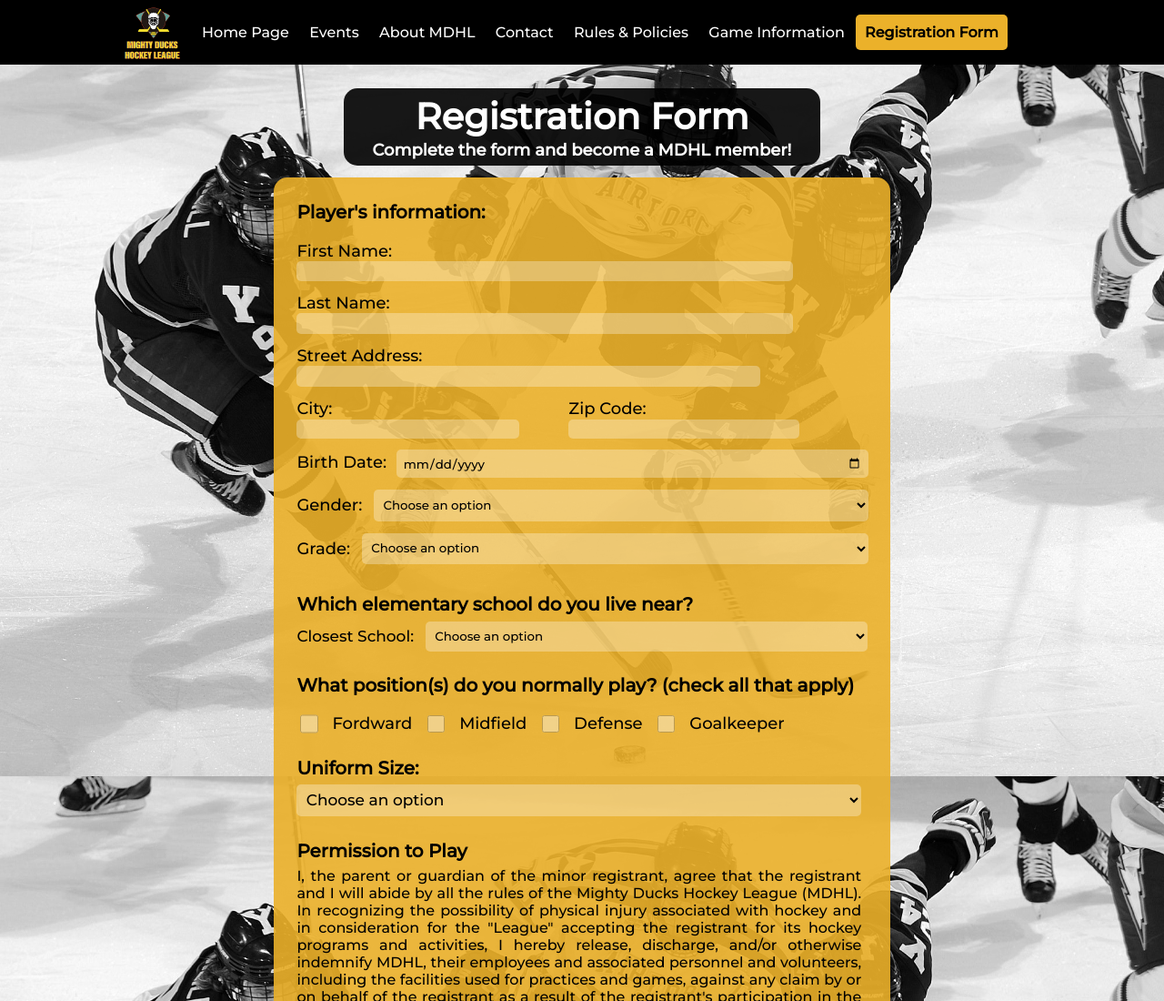
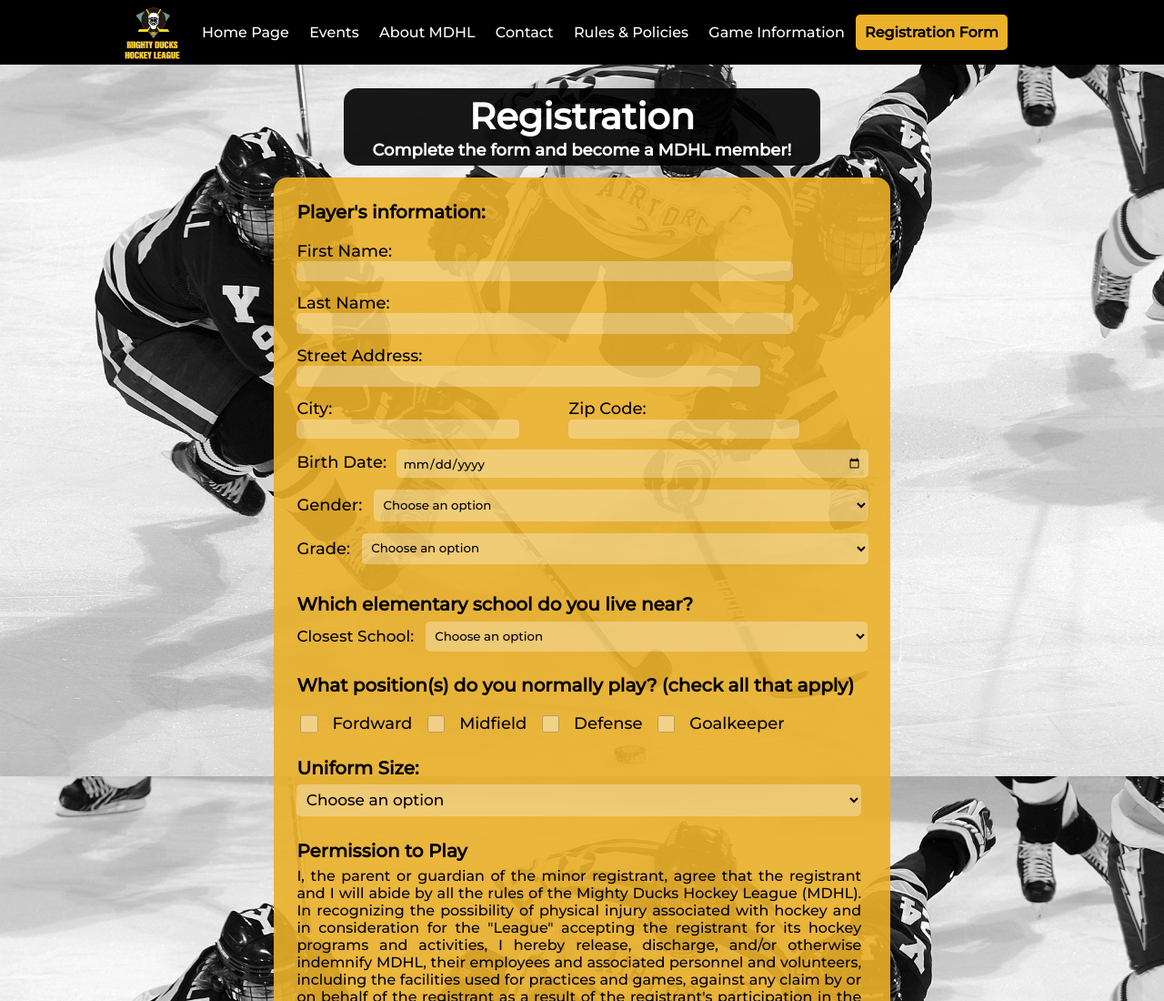
Before and after one commit to catasimonovich4/week-4-task-4-design-3, a plain HTML site: page pages/registration.html in a window 1280 px wide. Shown: the top 1100 px of the page at 91% size. Drawn offline with Linux system fonts and the light colour scheme.

Commit message:
:bug:Fix: Fix in Registration page's title

```diff
--- a/pages/registration.html
+++ b/pages/registration.html
@@ -50,7 +50,7 @@
       </header>
       <main>
         <div class="h2RF-container">
-            <h2>Registration Form</h2>
+            <h2>Registration</h2>
             <span>Complete the form and become a MDHL member!</span>
         </div>
         <section class="form-section">
```
